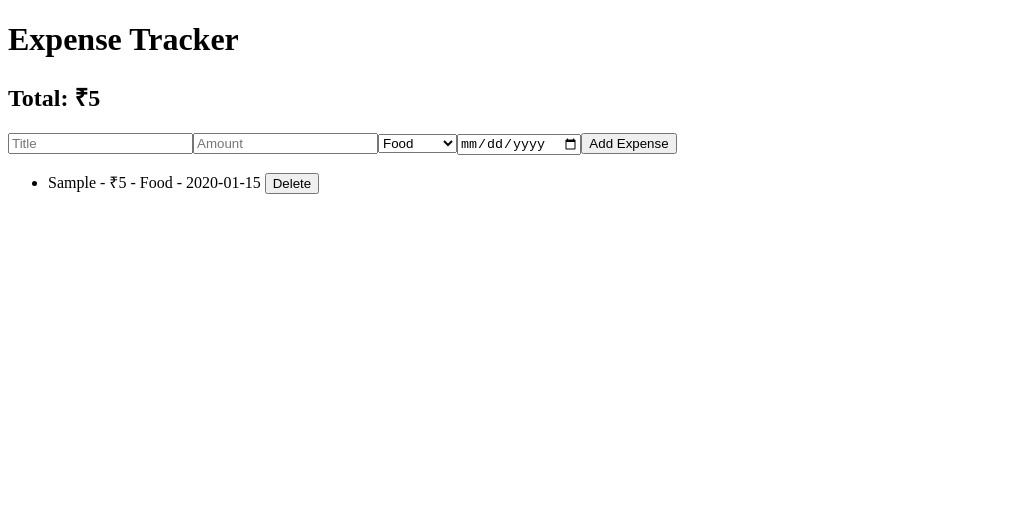
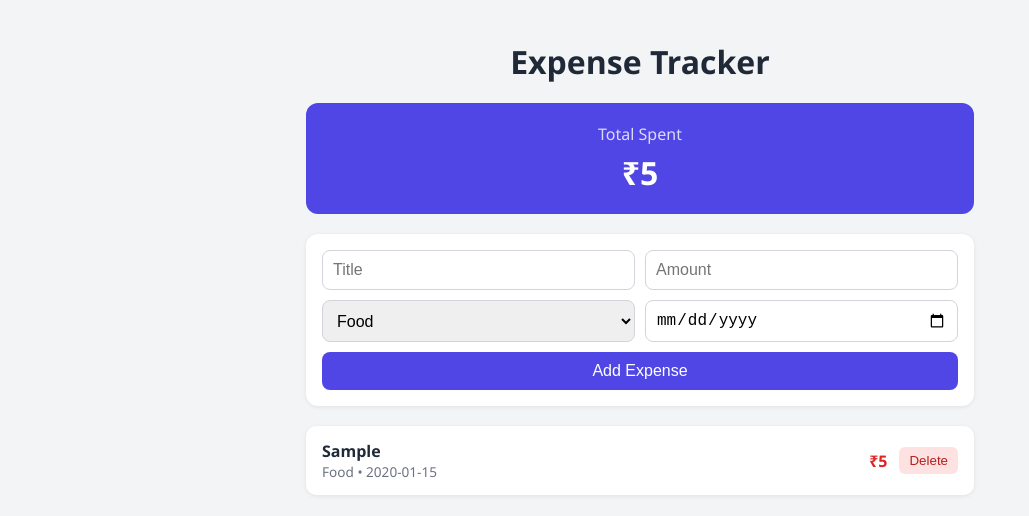
Before and after one commit to Sowjanyasbhat/Expense-Tracker, a React (Vite) app: page / in a window 1280 px wide. Both pictures are taken after typing "Sample", "5", "2020-01-15" into the empty fields and a click on the button "Add Expense". Shown: the top 516 px of the page, without its empty margins (0-1029 px from the left). Built offline with nearby package versions, Linux system fonts and the light colour scheme.

Commit message:
Add styling and improving UI

```diff
--- a/src/App.jsx
+++ b/src/App.jsx
@@ -22,14 +22,17 @@ function App() {
 
   const total = expenses.reduce((sum, e) => sum + e.amount, 0);
 
-  return (
-    <div>
-      <h1>Expense Tracker</h1>
-      <h2>Total: ₹{total}</h2>
-      <ExpenseForm onAddExpense={addExpense} />
-      <ExpenseList expenses={expenses} onDeleteExpense={deleteExpense} />
+ return (
+  <div className="container">
+    <h1>Expense Tracker</h1>
+    <div className="total-card">
+      <p>Total Spent</p>
+      <h2>₹{total}</h2>
     </div>
-  );
+    <ExpenseForm onAddExpense={addExpense} />
+    <ExpenseList expenses={expenses} onDeleteExpense={deleteExpense} />
+  </div>
+);
 }
 
 export default App;
--- a/src/components/ExpenseForm.jsx
+++ b/src/components/ExpenseForm.jsx
@@ -24,7 +24,7 @@ function ExpenseForm({ onAddExpense }) {
   }
 
   return (
-    <form onSubmit={handleSubmit}>
+    <form className="expense-form" onSubmit={handleSubmit}>
       <input
         type="text"
         placeholder="Title"
--- a/src/components/ExpenseList.jsx
+++ b/src/components/ExpenseList.jsx
@@ -1,14 +1,24 @@
 function ExpenseList({ expenses, onDeleteExpense }) {
   if (expenses.length === 0) {
-    return <p>No expenses yet. Add your first one above.</p>;
+    return <p className="empty">No expenses yet. Add your first one above.</p>;
   }
 
   return (
-    <ul>
+    <ul className="expense-list">
       {expenses.map((e) => (
-        <li key={e.id}>
-          {e.title} - ₹{e.amount} - {e.category} - {e.date}{" "}
-          <button onClick={() => onDeleteExpense(e.id)}>Delete</button>
+        <li key={e.id} className="expense-item">
+          <div>
+            <div className="expense-title">{e.title}</div>
+            <div className="expense-meta">
+              {e.category} • {e.date}
+            </div>
+          </div>
+          <div className="expense-right">
+            <span className="expense-amount">₹{e.amount}</span>
+            <button className="delete-btn" onClick={() => onDeleteExpense(e.id)}>
+              Delete
+            </button>
+          </div>
         </li>
       ))}
     </ul>
--- a/src/index.css
+++ b/src/index.css
@@ -0,0 +1,135 @@
+* {
+  box-sizing: border-box;
+}
+
+body {
+  margin: 0;
+  font-family: "Segoe UI", Arial, sans-serif;
+  background: #f3f4f6;
+  color: #1f2937;
+}
+
+.container {
+  max-width: 700px;
+  margin: 40px auto;
+  padding: 0 16px;
+}
+
+h1 {
+  text-align: center;
+  margin-bottom: 20px;
+}
+
+.total-card {
+  background: #4f46e5;
+  color: white;
+  padding: 20px;
+  border-radius: 12px;
+  text-align: center;
+  margin-bottom: 20px;
+}
+
+.total-card p {
+  margin: 0;
+  opacity: 0.8;
+}
+
+.total-card h2 {
+  margin: 6px 0 0;
+  font-size: 2rem;
+}
+
+.expense-form {
+  display: grid;
+  grid-template-columns: 1fr 1fr;
+  gap: 10px;
+  background: white;
+  padding: 16px;
+  border-radius: 12px;
+  margin-bottom: 20px;
+  box-shadow: 0 1px 4px rgba(0, 0, 0, 0.08);
+}
+
+.expense-form input,
+.expense-form select {
+  padding: 10px;
+  border: 1px solid #d1d5db;
+  border-radius: 8px;
+  font-size: 1rem;
+}
+
+.expense-form button {
+  grid-column: 1 / -1;
+  padding: 10px;
+  background: #4f46e5;
+  color: white;
+  border: none;
+  border-radius: 8px;
+  font-size: 1rem;
+  cursor: pointer;
+}
+
+.expense-form button:hover {
+  background: #4338ca;
+}
+
+.expense-list {
+  list-style: none;
+  padding: 0;
+  margin: 0;
+}
+
+.expense-item {
+  display: flex;
+  justify-content: space-between;
+  align-items: center;
+  background: white;
+  padding: 14px 16px;
+  border-radius: 10px;
+  margin-bottom: 10px;
+  box-shadow: 0 1px 4px rgba(0, 0, 0, 0.08);
+}
+
+.expense-title {
+  font-weight: 600;
+}
+
+.expense-meta {
+  font-size: 0.85rem;
+  color: #6b7280;
+}
+
+.expense-right {
+  display: flex;
+  align-items: center;
+  gap: 12px;
+}
+
+.expense-amount {
+  font-weight: 700;
+  color: #dc2626;
+}
+
+.delete-btn {
+  background: #fee2e2;
+  color: #b91c1c;
+  border: none;
+  padding: 6px 10px;
+  border-radius: 6px;
+  cursor: pointer;
+}
+
+.delete-btn:hover {
+  background: #fecaca;
+}
+
+.empty {
+  text-align: center;
+  color: #6b7280;
+}
+
+@media (max-width: 500px) {
+  .expense-form {
+    grid-template-columns: 1fr;
+  }
+}
```
